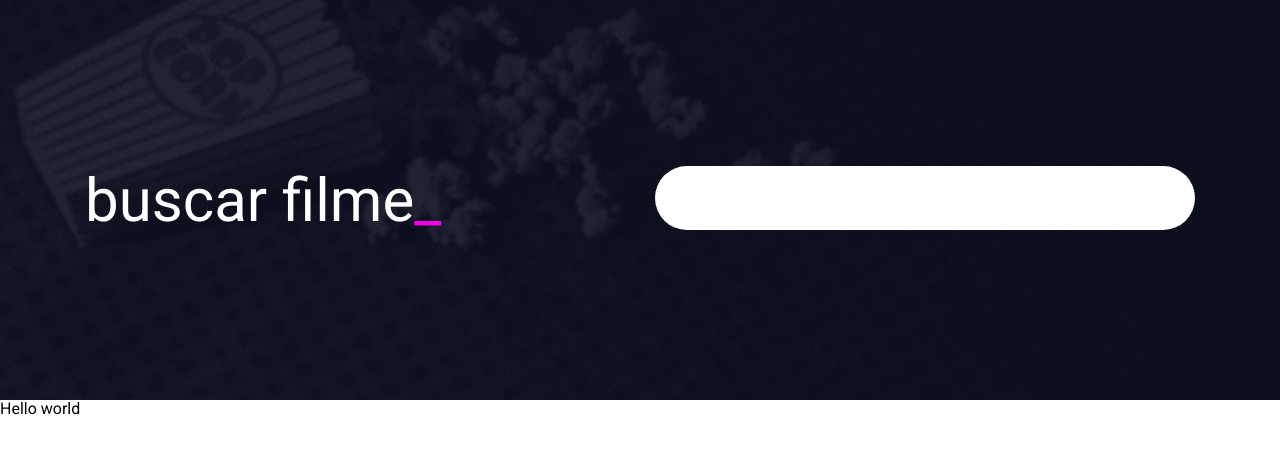
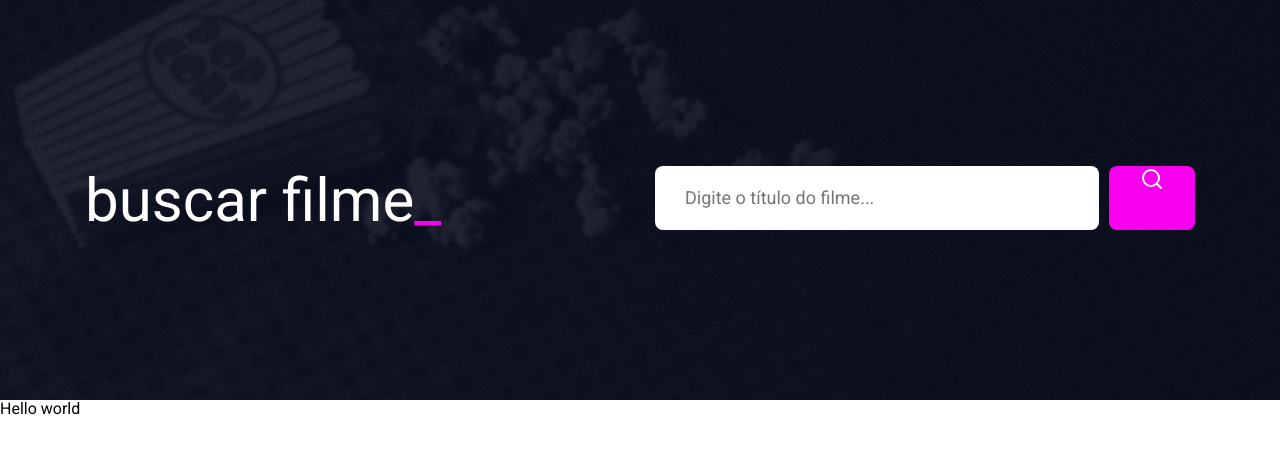
Before and after one commit to jeanfs/movie-search, a React (Create React App) app: page / in a window 1280 px wide. Shown: the top 454 px of the page. Built offline with nearby package versions, Linux system fonts and the light colour scheme.

Commit message:
Finished form elements layout

```diff
--- a/src/api/index.js
+++ b/src/api/index.js
@@ -1,11 +1,10 @@
 import axios from 'axios';
 
-const BASE_URL = "http://www.omdbapi.com";
-const API_KEY = "&apikey=afcc9cdf";
+import { API_URL, API_KEY } from '../constants'
 
 class Api {
   static get(uri) {
-    return axios.get(`${BASE_URL}${uri}${API_KEY}`);
+    return axios.get(`${API_URL}${uri}${API_KEY}`);
   }
 }
 
--- a/src/components/SearchForm/index.js
+++ b/src/components/SearchForm/index.js
@@ -1,14 +1,32 @@
 import React, { Component } from 'react'
-//import Api from '../../api';
+import Api from '../../api';
 
-import Input from './styles'
+import { FormRow, Input, Button } from './styles'
 
 class SearchForm extends Component {
+  handleClick = (e) => {
+    e.preventDefault();
+
+    console.log("Make the API request")
+    try {
+      Api.get('s=Rambo');
+    } catch (error) {
+
+    }
+  }
   render() {
     return(
-      <div>
-        <Input />
-      </div>
+      <form>
+        <FormRow>
+          <Input placeholder="Digite o título do filme..." />
+          <Button title="Clique para buscar" onClick={this.handleClick}>
+            <svg xmlns="http://www.w3.org/2000/svg" width="24" height="24" viewBox="0 0 24 24" fill="none" stroke="currentColor" strokeWidth="2" strokeLinecap="round" strokeLinejoin="round" className="feather feather-search">
+              <circle cx="11" cy="11" r="8"></circle>
+              <line x1="21" y1="21" x2="16.65" y2="16.65"></line>
+            </svg>
+          </Button>
+        </FormRow>
+      </form>
     );
   }
 }
--- a/src/components/SearchForm/styles.js
+++ b/src/components/SearchForm/styles.js
@@ -1,4 +1,13 @@
 import styled from 'styled-components'
+
+
+/**
+ * FormRow
+ */
+export const FormRow = styled.div`
+  display: flex;
+`;
+
 
 /**
  * Input
@@ -15,8 +24,48 @@ export const Input = styled.input`
   background-color: #fff;
   background-clip: padding-box;
   border: none;
-  border-radius: 8rem;
-  transition: border-color .15s ease-in-out,box-shadow .15s ease-in-out;
+  border-radius: 8px;
+  box-shadow: 0 0 0 0 rgb(247, 0, 238);
+  transition: border-color .15s ease-in-out,
+              box-shadow .15s ease-in-out;
+
+  &:focus {
+    color: #495057;
+    background-color: #fff;
+    border-color: #80bdff;
+    outline: 0;
+    box-shadow: 0 0 0 4px rgb(247, 0, 238);
+  }
 `;
 
-export default Input;
+
+/**
+ * Button
+ */
+export const Button = styled.button`
+  margin-left: 10px;
+  display: flex;
+  cursor: pointer;
+  font-weight: 400;
+  color: #fff;
+  text-align: center;
+  vertical-align: middle;
+  user-select: none;
+  background-color: #f700ee;
+  border: 1px solid transparent;
+  padding: 0 30px;
+  font-size: 18px;
+  line-height: 1.5;
+  border-radius: 8px;
+  transition: color .15s ease-in-out,
+              background-color .15s ease-in-out,
+              border-color .15s ease-in-out,
+              box-shadow .15s ease-in-out;
+
+  &:focus {
+    color: #f700ee;
+    background-color: #fff;
+    outline: 0;
+    box-shadow: 0 0 0 4px rgb(247, 0, 238);
+  }
+`;
--- a/src/constants/index.js
+++ b/src/constants/index.js
@@ -1,4 +1,4 @@
-export const BASE_URL         = "http://www.omdbapi.com";
+export const API_URL          = "http://www.omdbapi.com";
 export const API_KEY          = "&apikey=afcc9cdf";
 
 export const START_FETCHING   = 'START_FETCHING';
```
Also changed, not shown: src/components/SearchForm/images/search.svg (added).
